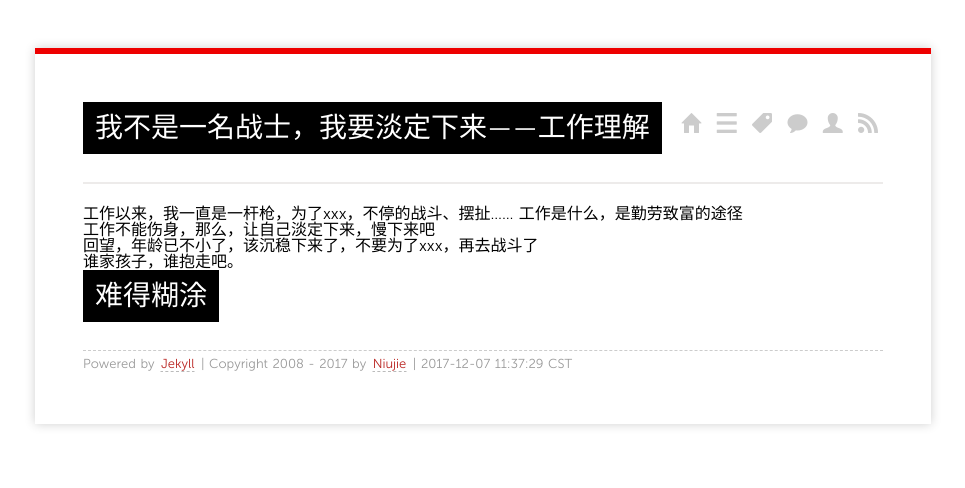
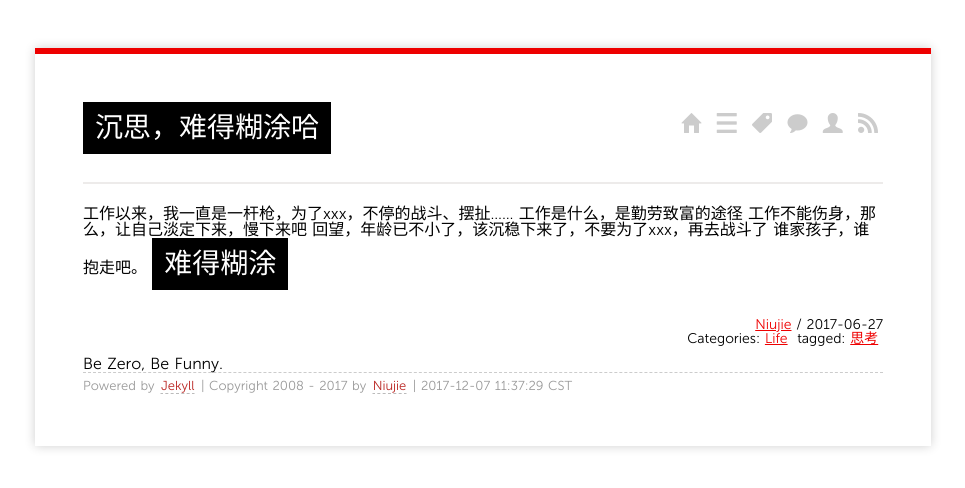
Before and after one commit to niuziru/niuziru.github.io, a Jekyll site: the page built from _posts/2017/2017-06-27-slow-down-slow-down.html, in a window 1280 px wide. Shown: the top 488 px of the page, without its empty margins (157-1122 px from the left). Built offline with Jekyll 4.4.1, drawn with Linux system fonts in a browser that asks for light colours.

```diff
--- a/_posts/2017/2017-06-27-slow-down-slow-down.html
+++ b/_posts/2017/2017-06-27-slow-down-slow-down.html
@@ -1,13 +1,20 @@
 ---
-layout: default
-title: 我不是一名战士，我要淡定下来——工作理解
+layout: post
+title: 沉思，难得糊涂哈
+categories:
+- Life
+tags:
+- 思考
 ---
 
-<p1>工作以来，我一直是一杆枪，为了xxx，不停的战斗、摆扯……</p1>
+工作以来，我一直是一杆枪，为了xxx，不停的战斗、摆扯……
 
-工作是什么，是勤劳致富的途径<br>
-工作不能伤身，那么，让自己淡定下来，慢下来吧<br>
-回望，年龄已不小了，该沉稳下来了，不要为了xxx，再去战斗了<br>
-谁家孩子，谁抱走吧。<br>
+工作是什么，是勤劳致富的途径
+
+工作不能伤身，那么，让自己淡定下来，慢下来吧
+
+回望，年龄已不小了，该沉稳下来了，不要为了xxx，再去战斗了
+
+谁家孩子，谁抱走吧。
 
 <h1>难得糊涂</h1>
```
